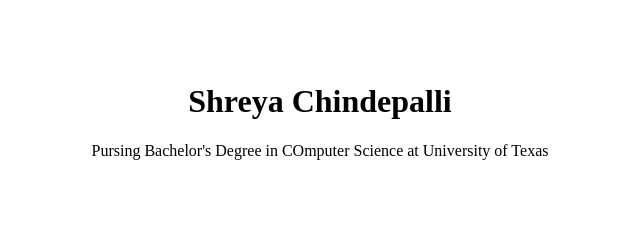
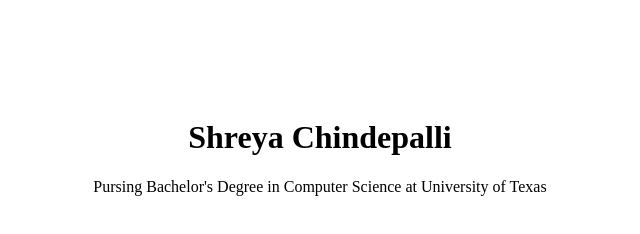
Before and after one commit to shreyachindepalli/shreyachindepalli.github.io, a plain HTML site: page index.html in a window 1280 px wide. Shown: the whole page, without its empty margins (320-960 px from the left). Drawn offline with Linux system fonts and the light colour scheme.

Commit message:
commit four

```diff
--- a/index.html
+++ b/index.html
@@ -1,10 +1,8 @@
 <!DOCTYPE html>
 <html>
 <body>
-<br>
-<br>
-<br>
+<br><br><br><br><br>
 <h1><center>Shreya Chindepalli</center></h1>
-<p><center>Pursing Bachelor's Degree in COmputer Science at University of Texas<center></p>
+<p><center>Pursing Bachelor's Degree in Computer Science at University of Texas<center></p>
 </body>
 </html>
```
